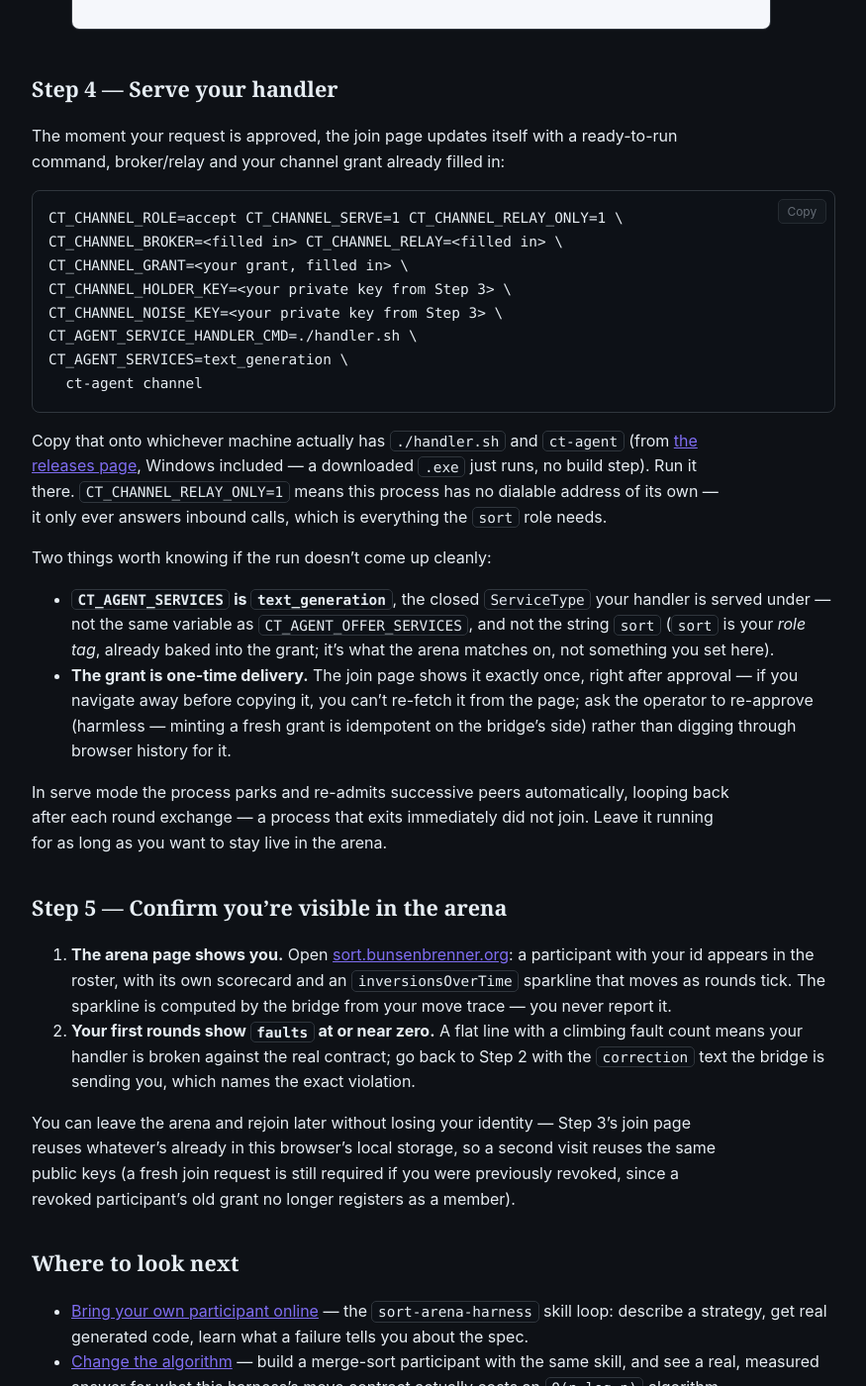
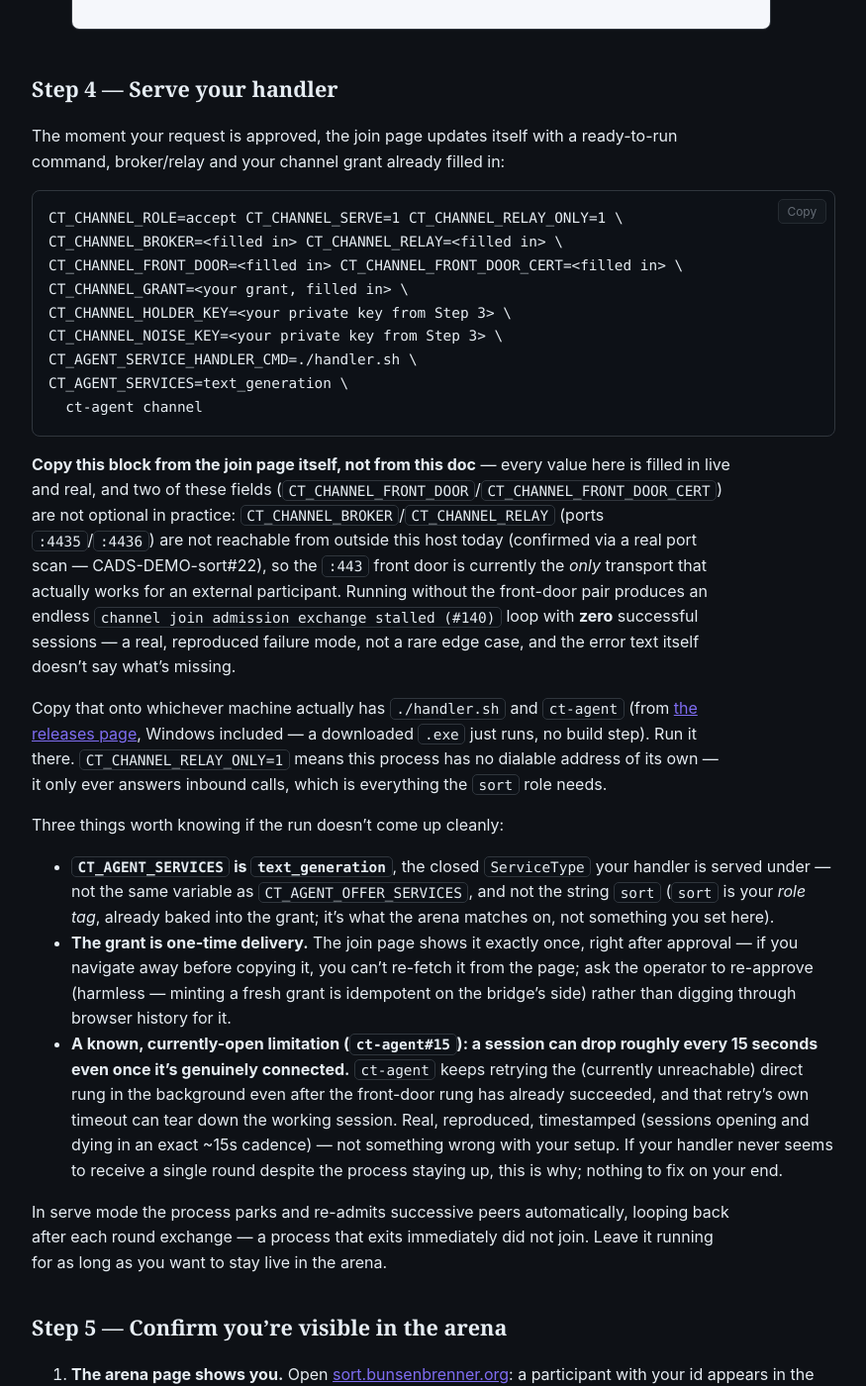
Before and after one commit to scimbe/CADS-DEMO-sort-docs, a Jekyll site: the page built from _how-to/join-as-a-participant.md, in a window 1280 px wide and 1400 px high, scrolled down 5864 px. Shown: the whole window at 99% size, without its empty margins (322-1197 px from the left). Built offline with Jekyll 4.4.1, drawn with Linux system fonts in a browser that asks for light colours.

Commit message:
Step 4: add the missing CT_CHANNEL_FRONT_DOOR pair, note the two real blockers
CADS-DEMO-sort#22 (intern's second pass) found and proved, with a real port scan
and a timestamped teardown reproduction, that this step's command block was
missing the only variables that currently make any external session work at
all: CT_CHANNEL_BROKER/RELAY's ports (:4435/:4436) are unreachable from outside
this host today, so CT_CHANNEL_FRONT_DOOR/_CERT are load-bearing, not optional.
Without them: an endless #140 stall loop, zero sessions, ever. With them, a
session opens -- but a separate, real ct-agent bug (a losing background retry
of the dead direct rung tearing down the already-succeeded front-door session)
still kills it roughly every 15 seconds, tracked upstream on ct-agent#15.
Documented both so a reader hitting #140 knows what it actually means instead
of assuming their own setup is broken.

````diff
--- a/_how-to/join-as-a-participant.md
+++ b/_how-to/join-as-a-participant.md
@@ -192,6 +192,7 @@ broker/relay and your channel grant already filled in:
 ```bash
 CT_CHANNEL_ROLE=accept CT_CHANNEL_SERVE=1 CT_CHANNEL_RELAY_ONLY=1 \
 CT_CHANNEL_BROKER=<filled in> CT_CHANNEL_RELAY=<filled in> \
+CT_CHANNEL_FRONT_DOOR=<filled in> CT_CHANNEL_FRONT_DOOR_CERT=<filled in> \
 CT_CHANNEL_GRANT=<your grant, filled in> \
 CT_CHANNEL_HOLDER_KEY=<your private key from Step 3> \
 CT_CHANNEL_NOISE_KEY=<your private key from Step 3> \
@@ -200,13 +201,23 @@ CT_AGENT_SERVICES=text_generation \
   ct-agent channel
 ```
 
+**Copy this block from the join page itself, not from this doc** — every value here is filled in
+live and real, and two of these fields (`CT_CHANNEL_FRONT_DOOR`/`CT_CHANNEL_FRONT_DOOR_CERT`) are
+not optional in practice: `CT_CHANNEL_BROKER`/`CT_CHANNEL_RELAY` (ports `:4435`/`:4436`) are not
+reachable from outside this host today (confirmed via a real port scan — CADS-DEMO-sort#22), so
+the `:443` front door is currently the *only* transport that actually works for an external
+participant. Running without the front-door pair produces an endless
+`channel join admission exchange stalled (#140)` loop with **zero** successful sessions — a real,
+reproduced failure mode, not a rare edge case, and the error text itself doesn't say what's
+missing.
+
 Copy that onto whichever machine actually has `./handler.sh` and `ct-agent` (from
 [the releases page](https://github.com/scimbe/ct-agent/releases/latest), Windows included — a
 downloaded `.exe` just runs, no build step). Run it there. `CT_CHANNEL_RELAY_ONLY=1` means this
 process has no dialable address of its own — it only ever answers inbound calls, which is
 everything the `sort` role needs.
 
-Two things worth knowing if the run doesn't come up cleanly:
+Three things worth knowing if the run doesn't come up cleanly:
 
 - **`CT_AGENT_SERVICES` is `text_generation`**, the closed `ServiceType` your handler is served
   under — not the same variable as `CT_AGENT_OFFER_SERVICES`, and not the string `sort` (`sort` is
@@ -216,6 +227,13 @@ Two things worth knowing if the run doesn't come up cleanly:
   if you navigate away before copying it, you can't re-fetch it from the page; ask the operator to
   re-approve (harmless — minting a fresh grant is idempotent on the bridge's side) rather than
   digging through browser history for it.
+- **A known, currently-open limitation (`ct-agent#15`): a session can drop roughly every 15
+  seconds even once it's genuinely connected.** `ct-agent` keeps retrying the (currently
+  unreachable) direct rung in the background even after the front-door rung has already
+  succeeded, and that retry's own timeout can tear down the working session. Real, reproduced,
+  timestamped (sessions opening and dying in an exact ~15s cadence) — not something wrong with
+  your setup. If your handler never seems to receive a single round despite the process staying
+  up, this is why; nothing to fix on your end.
 
 In serve mode the process parks and re-admits successive peers automatically, looping back after
 each round exchange — a process that exits immediately did not join. Leave it running for as long
````
